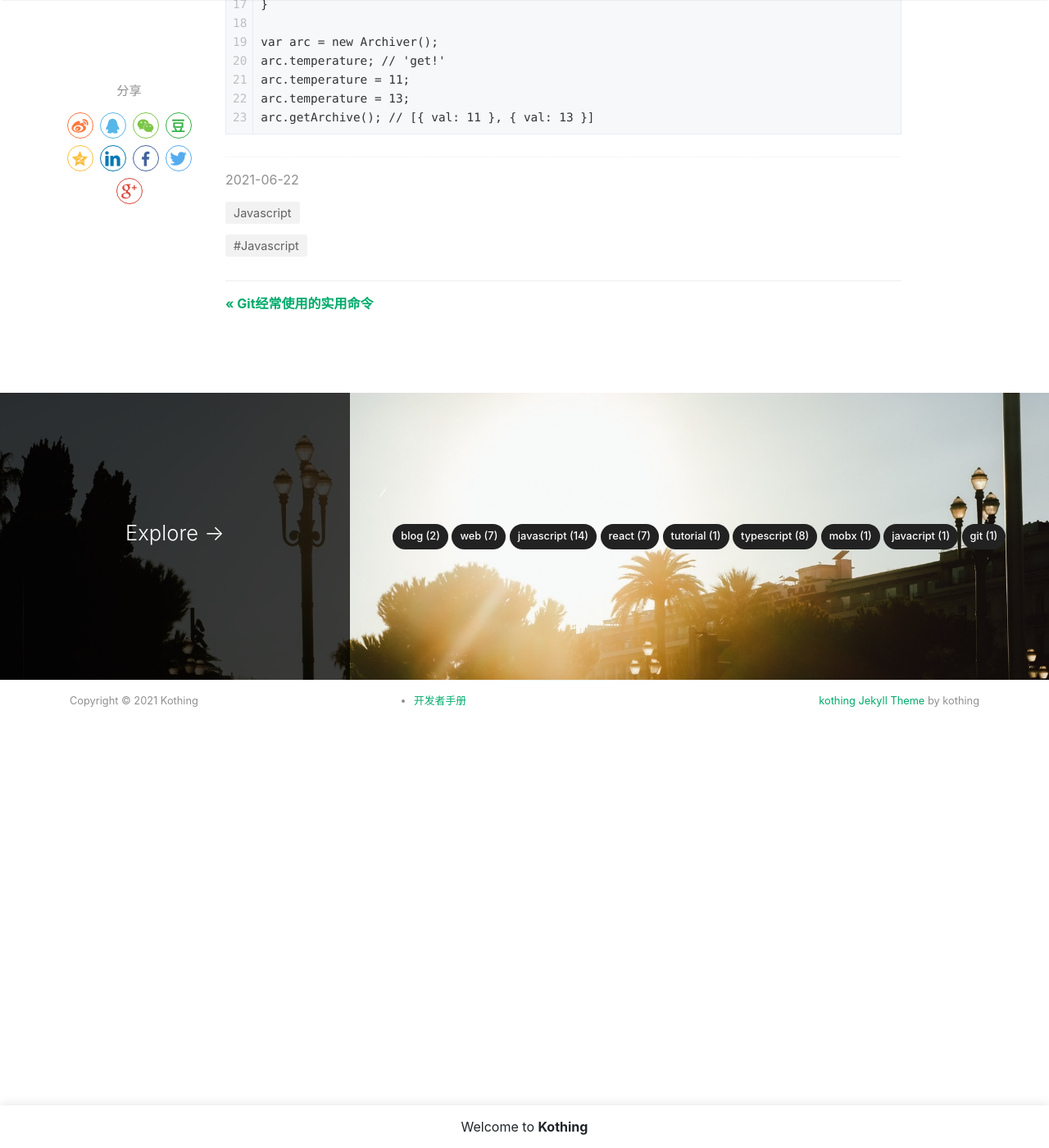
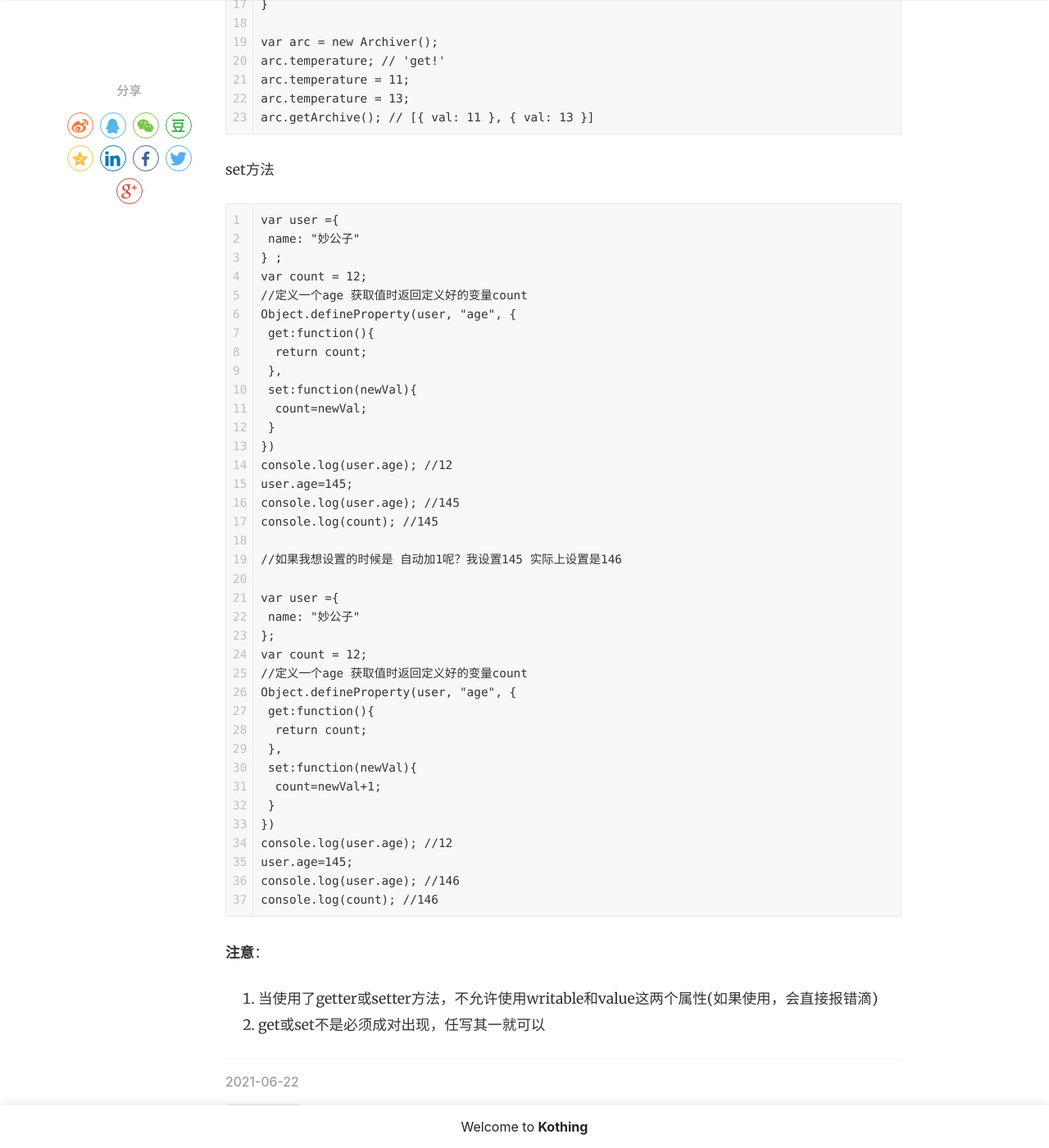
Before and after one commit to kothing/kothing.github.io, a Jekyll site: the page built from _posts/2021-06-22-Object.defineProperty.md, in a window 1280 px wide and 1400 px high, scrolled down 9262 px. Shown: the whole window at 82% size. Built offline with Jekyll 4.4.1, drawn with Linux system fonts in a browser that asks for light colours; nearby versions of some CDN libraries; comment, search, counter and statistics services are not loaded; before the commit the page ends 10216 px from its top, so only the background shows below that.

Commit message:
Update 2021-06-22-Object.defineProperty.md

````diff
--- a/_posts/2021-06-22-Object.defineProperty.md
+++ b/_posts/2021-06-22-Object.defineProperty.md
@@ -343,3 +343,47 @@ arc.temperature = 11;
 arc.temperature = 13;
 arc.getArchive(); // [{ val: 11 }, { val: 13 }]
 ```
+
+set方法
+```
+var user ={
+ name: "妙公子"
+} ;
+var count = 12;
+//定义一个age 获取值时返回定义好的变量count
+Object.defineProperty(user, "age", {
+ get:function(){
+  return count;
+ },
+ set:function(newVal){
+  count=newVal;
+ }
+})
+console.log(user.age); //12
+user.age=145;
+console.log(user.age); //145
+console.log(count); //145
+
+//如果我想设置的时候是 自动加1呢？我设置145 实际上设置是146
+
+var user ={
+ name: "妙公子"
+};
+var count = 12;
+//定义一个age 获取值时返回定义好的变量count
+Object.defineProperty(user, "age", {
+ get:function(){
+  return count;
+ },
+ set:function(newVal){
+  count=newVal+1;
+ }
+})
+console.log(user.age); //12
+user.age=145;
+console.log(user.age); //146
+console.log(count); //146
+```
+**注意**：
+1. 当使用了getter或setter方法，不允许使用writable和value这两个属性(如果使用，会直接报错滴)
+2. get或set不是必须成对出现，任写其一就可以
````
